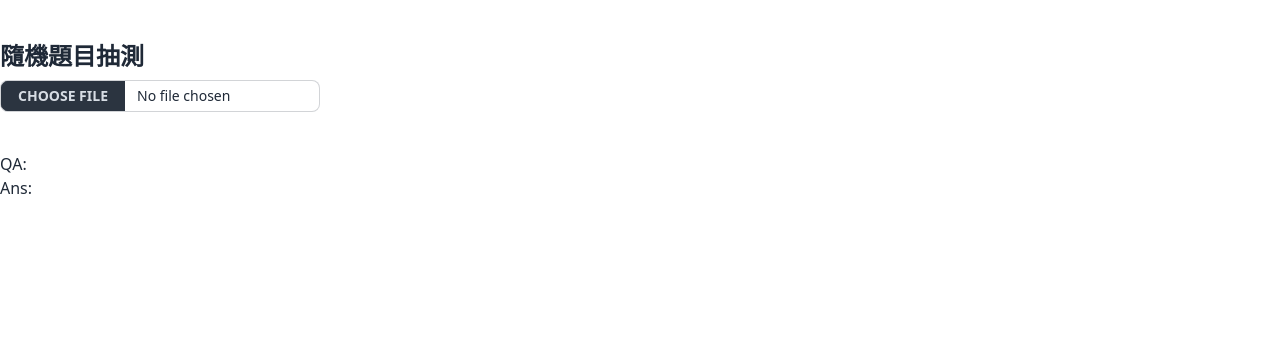
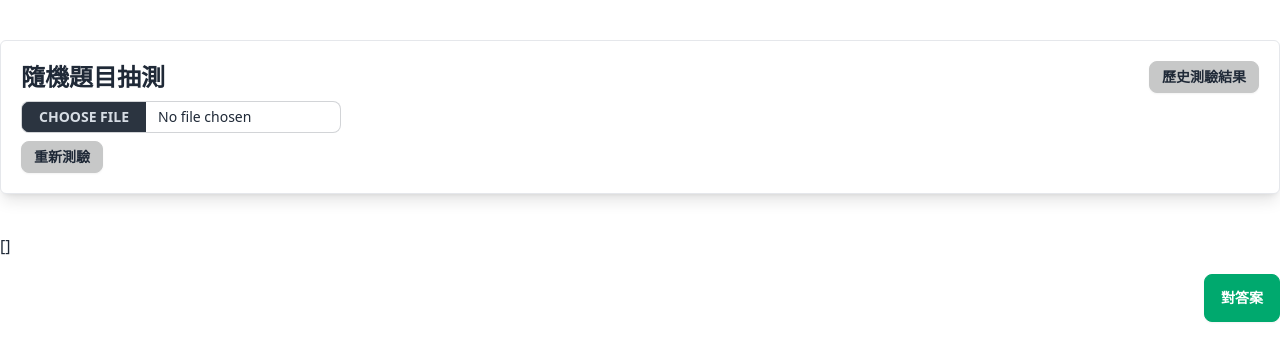
Before and after one commit to s339428326/readerXlxs, a React (Vite) app: page / in a window 1280 px wide. Shown: the top 360 px of the page. Built offline with nearby package versions, Linux system fonts and the light colour scheme.

Commit message:
feat:import xlxs done!

```diff
--- a/package.json
+++ b/package.json
@@ -7,7 +7,7 @@
     "dev": "vite",
     "build": "vite build",
     "lint": "eslint . --ext js,jsx --report-unused-disable-directives --max-warnings 0",
-    "preview": "vite preview"
+    "preview": "vite preview --port 8080"
   },
   "dependencies": {
     "bootstrap": "^5.3.3",
--- a/src/pages/Home.jsx
+++ b/src/pages/Home.jsx
@@ -1,50 +1,145 @@
-import React, { useState } from 'react'
-import { read, writeFileXLSX } from "xlsx";
-
+import { useState } from "react";
+import { useForm } from "react-hook-form";
+import { read } from "xlsx";
 
 const Home = () => {
-  const [topic,setTopic] = useState({
-    title:"",
-    answer:""
-  });
-  const [showList,setShowList] = useState([]);
+  const [showAnswer, setShowAnswer] = useState(false);
+  const [topicList, setTopicList] = useState([]);
+  //hook-from
+  const {
+    register,
+    handleSubmit,
+    reset,
+    formState: { errors },
+  } = useForm();
+
+  //local
+  const localData = JSON.parse(localStorage.getItem("randomXLXS"));
+  let fileName = "";
+
+  //重新匯入檔案
+  const handleReset = () => {
+    reset();
+  };
 
   const handleFile = (e) => {
-    console.log('start change File!')
+    console.log("start change File!");
     const reader = new FileReader();
+    fileName = e.target?.files[0].name;
     reader.readAsArrayBuffer(e.target.files[0]);
 
-    reader.onload = function (e) {
-      var data = new Uint8Array(reader.result);
-      var workbook = read(data, {type: 'array'});
-      var sheet = workbook.Sheets[workbook.SheetNames[0]];
-      //-------------------------------
-      // var cell_ref = utils.encode_cell({c: 1, r: 2});
-      //
-      console.log(sheet?.['!ref'])
-      // var cell = sheet[cell_ref];
-      // console.log(cell.v);
-    }
+    reader.onload = function () {
+      const data = new Uint8Array(reader.result);
+      const workbook = read(data, { type: "array" });
+      const sheet = workbook.Sheets[workbook.SheetNames[0]];
+      const list = [];
 
-  }
+      Object.entries(sheet).forEach(([key, value], index) => {
+        if (index === Object.entries(sheet).length - 1) return;
+        const isTitile = key.toLocaleLowerCase().startsWith("a");
+        const isAnswer = key.toLocaleLowerCase().startsWith("b");
+        const xlsxIndex = parseInt(key.slice(1, key.length)) - 1;
+        console.log(xlsxIndex, key, value);
+        list[xlsxIndex] = {
+          ...list[xlsxIndex],
+          id: xlsxIndex,
+          title: isTitile ? value.v : list[xlsxIndex]?.title,
+          answer: isAnswer ? value.v : list[xlsxIndex]?.answer,
+        };
+      });
 
+      setTopicList(list);
+    };
+  };
+
+  //test area
+  const handleText = (e) => {
+    const data = JSON.stringify([e.target.value]);
+    localStorage.setItem("randomXLXS", data);
+  };
+
+  const onSubmit = (data) => {
+    //無題目長度 return
+    // 至頂
+    window.scrollTo({
+      left: 0,
+      top: 0,
+      behavior: "smooth",
+    });
+    //答案紀錄於local
+    console.log("對答案", data);
+    //關閉input ans
+    //顯示對答案模式
+    setShowAnswer(false);
+  };
 
   return (
-    <div className='container mx-auto'>
-      {/* Top-Input File */}
-      <section className='my-10'>
-        <h1 className='font-bold text-2xl mb-2'>隨機題目抽測</h1>
-        <input onChange={handleFile} type="file" className="file-input file-input-bordered file-input-sm w-full max-w-xs" />
+    <main className="container mx-auto">
+      <section className="my-10 border p-5 rounded-md shadow-lg sticky top-1 bg-white">
+        <div className="flex justify-between">
+          <h1 name="head" className="font-bold text-2xl mb-2">
+            隨機題目抽測
+          </h1>
+          <button className="btn btn-sm btn-active">歷史測驗結果</button>
+        </div>
+        <input
+          onChange={handleFile}
+          type="file"
+          className="file-input file-input-bordered file-input-sm w-full max-w-xs mb-2"
+        />
+        <div className="flex gap-2">
+          <button
+            onClick={() => setShowAnswer(false)}
+            className="btn btn-sm btn-active"
+          >
+            重新測驗
+          </button>
+        </div>
+
+        {/* Timmer  https://daisyui.com/components/countdown/*/}
       </section>
       {/* QA */}
       <section>
-          <div>QA:</div>
-          <div>Ans:</div>
+        <form onSubmit={handleSubmit(onSubmit)} className="mb-2">
+          {JSON.stringify(topicList)}
+          <ul className="flex flex-col gap-2 p-2">
+            {topicList.map((item, index) => (
+              <li
+                key={index}
+                className="flex rounded-md border overflow-hidden"
+              >
+                <div className="border-r p-2">
+                  <input
+                    type="text"
+                    className="input input-bordered w-full max-w-[56px] text-center"
+                    maxLength={1}
+                    disabled={showAnswer}
+                    {...register(`${item?.id}`)}
+                  />
+                </div>
+                <div className="my-auto p-2">{item?.title}</div>
+                {showAnswer && (
+                  // success error
+                  <div className="bg-success px-6 flex justify-center items-center ml-auto text-white font-bold">
+                    {item?.answer}
+                  </div>
+                )}
+              </li>
+            ))}
+          </ul>
+          <div className="flex">
+            <button
+              className="btn btn-success btn-primary ml-auto font-bold text-white"
+              type="submit"
+            >
+              對答案
+            </button>
+          </div>
+        </form>
       </section>
-      {/* show Item */}
       <section></section>
-    </div>
-  )
-}
+    </main>
+  );
+};
 
-export default Home
+export default Home;
```
Also changed, not shown: 2 other files (tests, documents, lock files or other folders).
